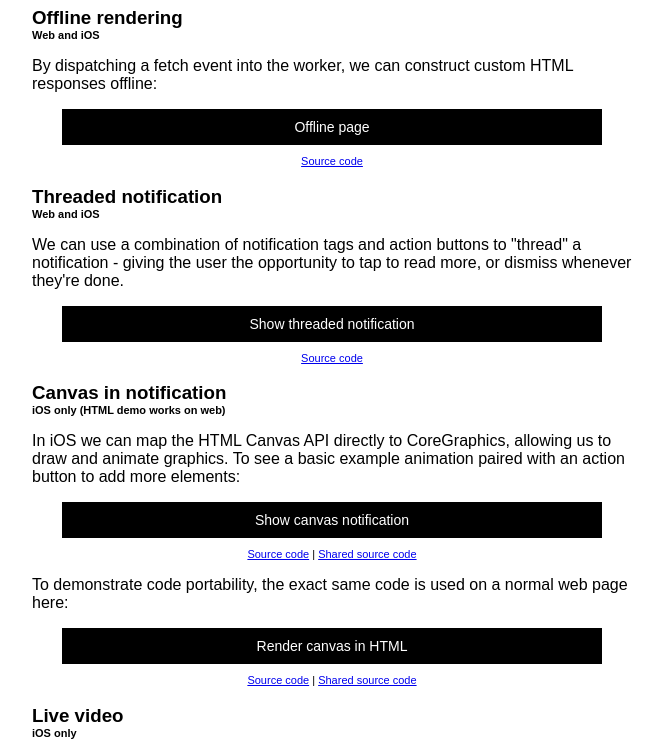
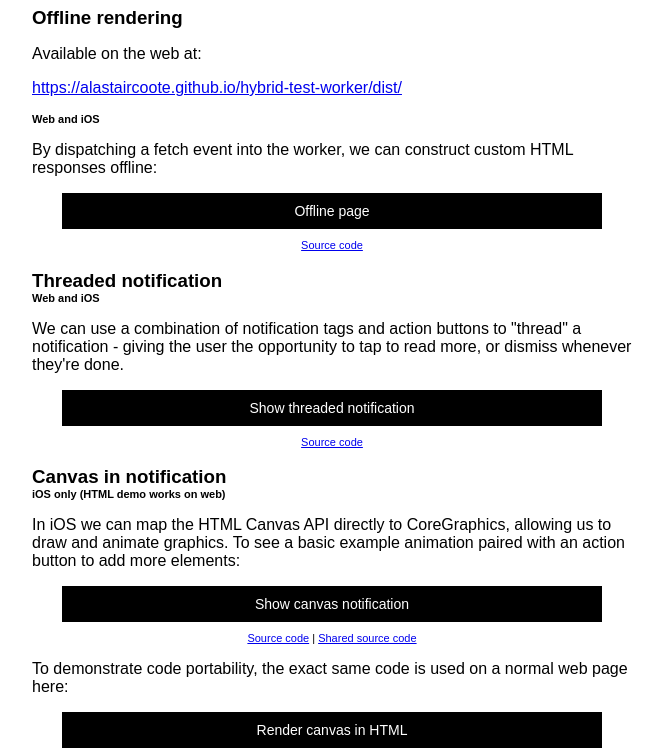
Before and after one commit to alastaircoote/hybrid-test-worker, a website: page src/index.html in a window 1280 px wide. Shown: the part 73-825 px from the top of the page, without its empty margins (308-970 px from the left). Drawn offline with Linux system fonts and the light colour scheme.

Commit message:
add master link

```diff
--- a/src/index.html
+++ b/src/index.html
@@ -52,6 +52,8 @@
     <ul>
       <li>
         <h3>Offline rendering</h3>
+        <p>Available on the web at:</p>
+        <p><a href="https://alastaircoote.github.io/hybrid-test-worker/dist/">https://alastaircoote.github.io/hybrid-test-worker/dist/</a></p>
         <h6>Web and iOS</h6>
         <p>
           By dispatching a fetch event into the worker, we can construct custom
```
Also changed, not shown: dist/index.html.
